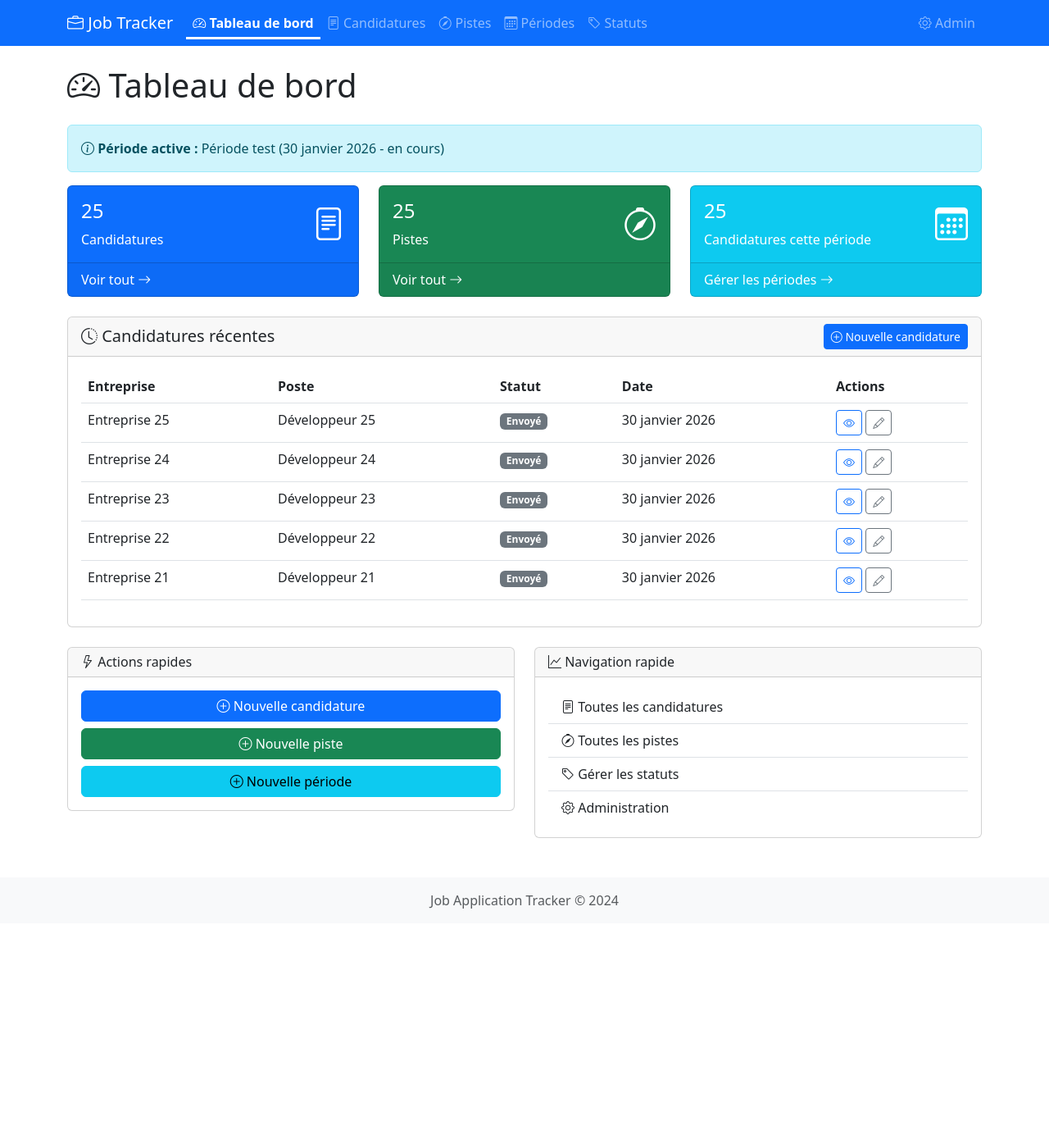
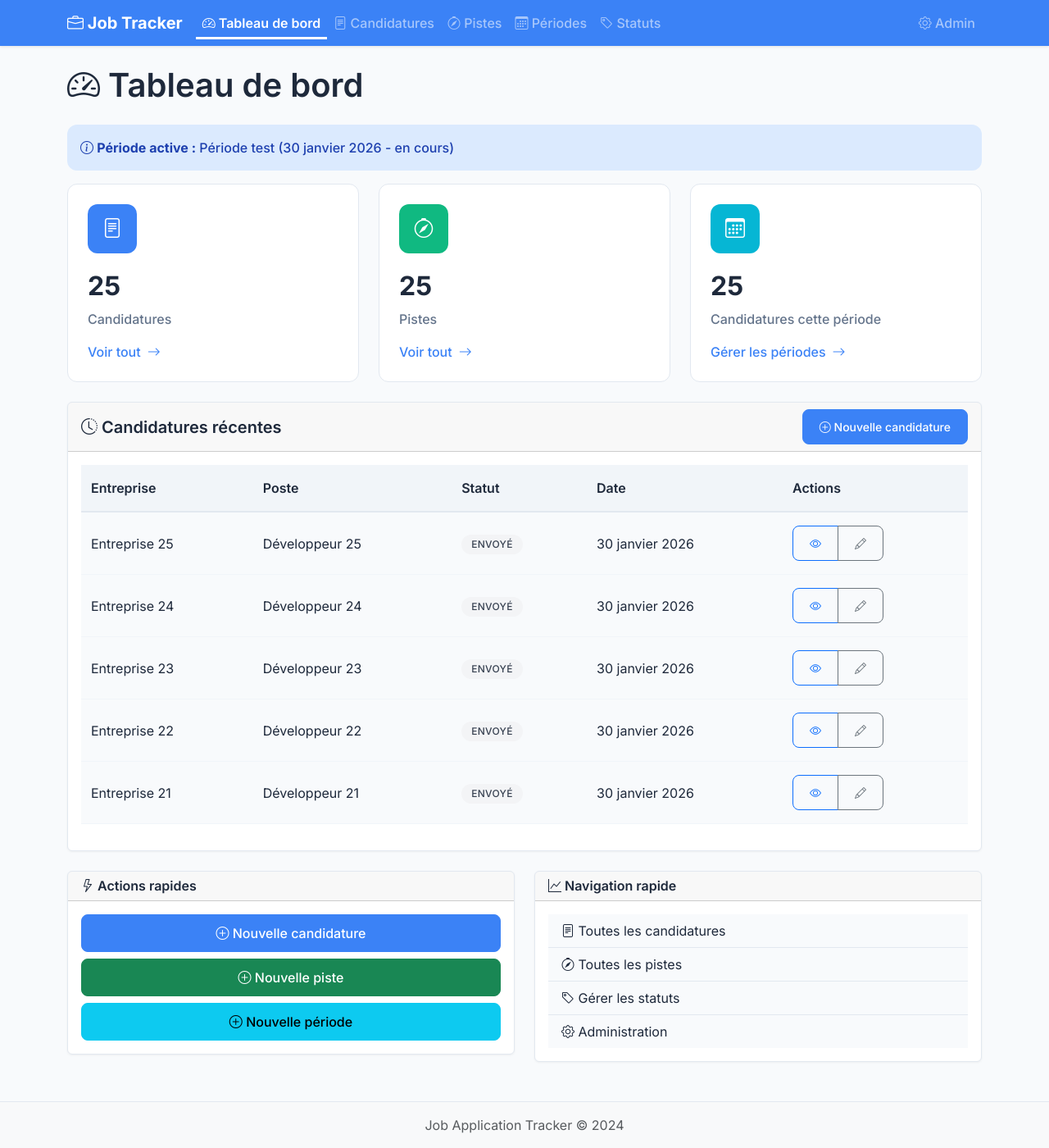
Before and after one commit to RoiBrioche/outils-de-suivis-des-candidatures, a Django app: page / in a window 1280 px wide. Shown: the whole page at 82% size. Before the commit the page ends 1108 px from the top, so only its background shows below. Run offline with Django 5.2, Linux system fonts and the light colour scheme; data comes from the database, SQL or seed files in the repository; both versions use the stored data as it was after the commit.

Commit message:
évolution graphique

```diff
--- a/candidatures/templates/candidatures/base.html
+++ b/candidatures/templates/candidatures/base.html
@@ -1,3 +1,4 @@
+{% load static %}
 <!DOCTYPE html>
 <html lang="fr">
 <head>
@@ -6,21 +7,7 @@
     <title>{% block title %}Job Application Tracker{% endblock %}</title>
     <link href="https://cdn.jsdelivr.net/npm/bootstrap@5.3.0/dist/css/bootstrap.min.css" rel="stylesheet">
     <link href="https://cdn.jsdelivr.net/npm/bootstrap-icons@1.10.0/font/bootstrap-icons.css" rel="stylesheet">
-    <style>
-        .nav-link.active {
-            color: #fff !important;
-            font-weight: bold;
-            border-bottom: 3px solid #fff;
-            padding-bottom: calc(0.5rem - 3px);
-        }
-        .nav-link:hover {
-            background-color: rgba(255,255,255,0.1);
-            border-radius: 0.25rem;
-        }
-        .nav-link.active:hover {
-            background-color: rgba(255,255,255,0.1);
-        }
-    </style>
+    <link href="{% static 'css/style.css' %}" rel="stylesheet">
 </head>
 <body>
     <nav class="navbar navbar-expand-lg navbar-dark bg-primary">
--- a/candidatures/templates/candidatures/dashboard.html
+++ b/candidatures/templates/candidatures/dashboard.html
@@ -27,71 +27,47 @@
 
 <div class="row mb-4">
     <div class="col-md-4">
-        <div class="card text-white bg-primary">
-            <div class="card-body">
-                <div class="d-flex justify-content-between">
-                    <div>
-                        <h4 class="card-title">{{ total_candidatures }}</h4>
-                        <p class="card-text">Candidatures</p>
+        <div class="stats-card">
+            <div class="icon-wrapper icon-primary">
+                <i class="bi bi-file-text"></i>
             </div>
-                    <div class="align-self-center">
-                        <i class="bi bi-file-text fs-1"></i>
-                    </div>
-                </div>
-            </div>
-            <div class="card-footer">
-                <a href="{% url 'candidatures:candidature-list' %}" class="text-white text-decoration-none">
+            <div class="stats-number">{{ total_candidatures }}</div>
+            <div class="stats-label">Candidatures</div>
+            <a href="{% url 'candidatures:candidature-list' %}" class="stats-link">
                 Voir tout <i class="bi bi-arrow-right"></i>
             </a>
         </div>
     </div>
-    </div>
 
     <div class="col-md-4">
-        <div class="card text-white bg-success">
-            <div class="card-body">
-                <div class="d-flex justify-content-between">
-                    <div>
-                        <h4 class="card-title">{{ total_pistes }}</h4>
-                        <p class="card-text">Pistes</p>
+        <div class="stats-card">
+            <div class="icon-wrapper icon-success">
+                <i class="bi bi-compass"></i>
             </div>
-                    <div class="align-self-center">
-                        <i class="bi bi-compass fs-1"></i>
-                    </div>
-                </div>
-            </div>
-            <div class="card-footer">
-                <a href="{% url 'candidatures:piste-list' %}" class="text-white text-decoration-none">
+            <div class="stats-number">{{ total_pistes }}</div>
+            <div class="stats-label">Pistes</div>
+            <a href="{% url 'candidatures:piste-list' %}" class="stats-link">
                 Voir tout <i class="bi bi-arrow-right"></i>
             </a>
         </div>
     </div>
-    </div>
 
     <div class="col-md-4">
-        <div class="card text-white bg-info">
-            <div class="card-body">
-                <div class="d-flex justify-content-between">
-                    <div>
-                        <h4 class="card-title">
+        <div class="stats-card">
+            <div class="icon-wrapper icon-info">
+                <i class="bi bi-calendar3"></i>
+            </div>
+            <div class="stats-number">
                 {% if active_period %}
                     {{ active_period.candidatures.count }}
                 {% else %}
                     0
                 {% endif %}
-                        </h4>
-                        <p class="card-text">Candidatures cette période</p>
             </div>
-                    <div class="align-self-center">
-                        <i class="bi bi-calendar3 fs-1"></i>
-                    </div>
-                </div>
-            </div>
-            <div class="card-footer">
-                <a href="{% url 'candidatures:periode-list' %}" class="text-white text-decoration-none">
+            <div class="stats-label">Candidatures cette période</div>
+            <a href="{% url 'candidatures:periode-list' %}" class="stats-link">
                 Gérer les périodes <i class="bi bi-arrow-right"></i>
             </a>
-            </div>
         </div>
     </div>
 </div>
@@ -126,18 +102,20 @@
                                     <td>{{ candidature.entreprise }}</td>
                                     <td>{{ candidature.poste }}</td>
                                     <td>
-                                        <span class="badge bg-secondary">{{ candidature.statut }}</span>
+                                        <span class="badge badge-custom badge-gray">{{ candidature.statut }}</span>
                                     </td>
                                     <td>{{ candidature.date_candidature }}</td>
                                     <td>
+                                        <div class="btn-group" role="group">
                                             <a href="{% url 'candidatures:candidature-detail' candidature.pk %}"
-                                           class="btn btn-sm btn-outline-primary">
+                                               class="btn btn-sm btn-outline-primary btn-action" title="Voir">
                                                 <i class="bi bi-eye"></i>
                                             </a>
                                             <a href="{% url 'candidatures:candidature-update' candidature.pk %}"
-                                           class="btn btn-sm btn-outline-secondary">
+                                               class="btn btn-sm btn-outline-secondary btn-action" title="Modifier">
                                                 <i class="bi bi-pencil"></i>
                                             </a>
+                                        </div>
                                     </td>
                                 </tr>
                                 {% endfor %}
--- a/job_tracker/settings/base.py
+++ b/job_tracker/settings/base.py
@@ -79,6 +79,9 @@ USE_TZ = True
 
 # Static files (CSS, JavaScript, Images)
 STATIC_URL = 'static/'
+STATICFILES_DIRS = [
+    BASE_DIR / 'static',
+]
 
 # Default primary key field type
 DEFAULT_AUTO_FIELD = 'django.db.models.BigAutoField'
--- /dev/null
+++ b/static/css/style.css
@@ -0,0 +1,353 @@
+/* Modern SaaS Design System for Job Tracker */
+
+/* Import Google Fonts */
+@import url('https://fonts.googleapis.com/css2?family=Inter:wght@300;400;500;600;700&display=swap');
+
+/* CSS Custom Properties (Design System Variables) */
+:root {
+    /* Typography */
+    --font-family-sans-serif: 'Inter', -apple-system, BlinkMacSystemFont, "Segoe UI", Roboto, "Helvetica Neue", Arial, sans-serif;
+    --font-weight-light: 300;
+    --font-weight-normal: 400;
+    --font-weight-medium: 500;
+    --font-weight-semibold: 600;
+    --font-weight-bold: 700;
+
+    /* Color Palette */
+    --body-bg: #F8FAFC;
+    --surface-bg: #FFFFFF;
+    --primary-brand: #3B82F6;
+    --secondary-dark: #1E293B;
+    --text-primary: #1E293B;
+    --text-secondary: #64748B;
+    --text-muted: #94A3B8;
+    --border-color: #E2E8F0;
+    --border-light: #F1F5F9;
+
+    /* Override Bootstrap Colors */
+    --bs-primary: var(--primary-brand);
+    --bs-primary-rgb: 59, 130, 246;
+    --bs-secondary: var(--secondary-dark);
+    --bs-secondary-rgb: 30, 41, 59;
+    --bs-body-bg: var(--body-bg);
+    --bs-body-color: var(--text-primary);
+    --bs-border-color: var(--border-color);
+
+    /* Custom Badge Colors */
+    --badge-blue-bg: #DBEAFE;
+    --badge-blue-text: #1E40AF;
+    --badge-green-bg: #D1FAE5;
+    --badge-green-text: #065F46;
+    --badge-yellow-bg: #FEF3C7;
+    --badge-yellow-text: #92400E;
+    --badge-red-bg: #FEE2E2;
+    --badge-red-text: #991B1B;
+    --badge-gray-bg: #F3F4F6;
+    --badge-gray-text: #374151;
+}
+
+/* Global Styles */
+* {
+    font-family: var(--font-family-sans-serif);
+}
+
+body {
+    background-color: var(--body-bg);
+    color: var(--text-primary);
+    font-weight: var(--font-weight-normal);
+}
+
+/* Typography */
+h1, h2, h3, h4, h5, h6 {
+    font-weight: var(--font-weight-semibold);
+    color: var(--text-primary);
+}
+
+/* Navigation */
+.navbar {
+    background-color: var(--primary-brand) !important;
+    box-shadow: 0 1px 3px rgba(0, 0, 0, 0.1);
+}
+
+.navbar-brand {
+    font-weight: var(--font-weight-bold);
+    font-size: 1.25rem;
+}
+
+.nav-link {
+    font-weight: var(--font-weight-medium);
+    transition: all 0.2s ease;
+}
+
+.nav-link.active {
+    color: #fff !important;
+    font-weight: var(--font-weight-semibold);
+    border-bottom: 3px solid #fff;
+    padding-bottom: calc(0.5rem - 3px);
+}
+
+/* Cards */
+.card {
+    background-color: var(--surface-bg);
+    border: 1px solid var(--border-color);
+    box-shadow: 0 1px 3px rgba(0, 0, 0, 0.05);
+    transition: all 0.2s ease;
+}
+
+.card:hover {
+    box-shadow: 0 4px 6px rgba(0, 0, 0, 0.07);
+}
+
+/* Dashboard Stats Cards */
+.stats-card {
+    background-color: var(--surface-bg);
+    border: 1px solid var(--border-color);
+    border-radius: 0.75rem;
+    padding: 1.5rem;
+    transition: all 0.2s ease;
+    position: relative;
+    overflow: hidden;
+}
+
+.stats-card:hover {
+    transform: translateY(-2px);
+    box-shadow: 0 8px 25px rgba(0, 0, 0, 0.1);
+}
+
+.stats-card .icon-wrapper {
+    width: 60px;
+    height: 60px;
+    border-radius: 0.75rem;
+    display: flex;
+    align-items: center;
+    justify-content: center;
+    font-size: 1.5rem;
+    color: white;
+    margin-bottom: 1rem;
+}
+
+.stats-card .icon-primary { background-color: var(--primary-brand); }
+.stats-card .icon-success { background-color: #10B981; }
+.stats-card .icon-info { background-color: #06B6D4; }
+
+.stats-card .stats-number {
+    font-size: 2rem;
+    font-weight: var(--font-weight-bold);
+    color: var(--text-primary);
+    margin-bottom: 0.25rem;
+}
+
+.stats-card .stats-label {
+    color: var(--text-secondary);
+    font-weight: var(--font-weight-medium);
+    margin-bottom: 1rem;
+}
+
+.stats-card .stats-link {
+    color: var(--primary-brand);
+    text-decoration: none;
+    font-weight: var(--font-weight-medium);
+    display: inline-flex;
+    align-items: center;
+    gap: 0.5rem;
+    transition: gap 0.2s ease;
+}
+
+.stats-card .stats-link:hover {
+    gap: 0.75rem;
+}
+
+/* Tables */
+.table {
+    background-color: var(--surface-bg);
+}
+
+.table thead th {
+    background-color: var(--border-light);
+    border-bottom: 2px solid var(--border-color);
+    font-weight: var(--font-weight-semibold);
+    color: var(--text-primary);
+    padding: 1rem 0.75rem;
+}
+
+.table tbody td {
+    padding: 1rem 0.75rem;
+    vertical-align: middle;
+    border-bottom: 1px solid var(--border-light);
+}
+
+.table tbody tr:hover {
+    background-color: var(--border-light);
+}
+
+/* Action Buttons */
+.btn-action {
+    padding: 0.375rem 0.5rem;
+    border-radius: 0.375rem;
+    font-size: 0.875rem;
+    transition: all 0.2s ease;
+}
+
+.btn-action:hover {
+    transform: translateY(-1px);
+}
+
+/* Badges */
+.badge-custom {
+    padding: 0.375rem 0.75rem;
+    border-radius: 9999px;
+    font-weight: var(--font-weight-medium);
+    font-size: 0.75rem;
+    text-transform: uppercase;
+    letter-spacing: 0.025em;
+}
+
+.badge-blue {
+    background-color: var(--badge-blue-bg);
+    color: var(--badge-blue-text);
+}
+
+.badge-green {
+    background-color: var(--badge-green-bg);
+    color: var(--badge-green-text);
+}
+
+.badge-yellow {
+    background-color: var(--badge-yellow-bg);
+    color: var(--badge-yellow-text);
+}
+
+.badge-red {
+    background-color: var(--badge-red-bg);
+    color: var(--badge-red-text);
+}
+
+.badge-gray {
+    background-color: var(--badge-gray-bg);
+    color: var(--badge-gray-text);
+}
+
+/* Piste Cards */
+.piste-card {
+    background-color: var(--surface-bg);
+    border: 1px solid var(--border-color);
+    border-radius: 1rem;
+    padding: 1.5rem;
+    box-shadow: 0 1px 3px rgba(0, 0, 0, 0.05);
+    transition: all 0.3s ease;
+    height: 100%;
+}
+
+.piste-card:hover {
+    transform: translateY(-5px);
+    box-shadow: 0 10px 25px rgba(0, 0, 0, 0.1);
+}
+
+.piste-card .card-title {
+    font-weight: var(--font-weight-semibold);
+    color: var(--text-primary);
+    margin-bottom: 1rem;
+}
+
+.piste-card .info-row {
+    display: flex;
+    justify-content: space-between;
+    align-items: center;
+    margin-bottom: 0.5rem;
+}
+
+.piste-card .info-label {
+    font-weight: var(--font-weight-medium);
+    color: var(--text-secondary);
+    font-size: 0.875rem;
+}
+
+.piste-card .info-value {
+    color: var(--text-primary);
+    font-weight: var(--font-weight-normal);
+}
+
+/* Forms */
+.form-control, .form-select {
+    background-color: var(--surface-bg);
+    border: 1px solid var(--border-color);
+    color: var(--text-primary);
+    border-radius: 0.5rem;
+    padding: 0.625rem 0.875rem;
+    transition: all 0.2s ease;
+}
+
+.form-control:focus, .form-select:focus {
+    background-color: var(--surface-bg);
+    border-color: var(--primary-brand);
+    box-shadow: 0 0 0 3px rgba(59, 130, 246, 0.1);
+    color: var(--text-primary);
+}
+
+.form-label {
+    font-weight: var(--font-weight-medium);
+    color: var(--text-primary);
+    margin-bottom: 0.5rem;
+}
+
+/* Buttons */
+.btn {
+    font-weight: var(--font-weight-medium);
+    border-radius: 0.5rem;
+    padding: 0.625rem 1.25rem;
+    transition: all 0.2s ease;
+}
+
+.btn-primary {
+    background-color: var(--primary-brand);
+    border-color: var(--primary-brand);
+}
+
+.btn-primary:hover {
+    background-color: #2563EB;
+    border-color: #2563EB;
+    transform: translateY(-1px);
+}
+
+.btn-outline-primary:hover {
+    transform: translateY(-1px);
+}
+
+/* Footer */
+footer {
+    background-color: var(--surface-bg) !important;
+    border-top: 1px solid var(--border-color);
+}
+
+/* Alerts */
+.alert {
+    border-radius: 0.75rem;
+    border: none;
+    font-weight: var(--font-weight-medium);
+}
+
+.alert-info {
+    background-color: var(--badge-blue-bg);
+    color: var(--badge-blue-text);
+}
+
+.alert-warning {
+    background-color: var(--badge-yellow-bg);
+    color: var(--badge-yellow-text);
+}
+
+/* Responsive adjustments */
+@media (max-width: 768px) {
+    .stats-card {
+        margin-bottom: 1rem;
+    }
+
+    .table-responsive {
+        font-size: 0.875rem;
+    }
+
+    .btn-action {
+        padding: 0.25rem 0.375rem;
+        font-size: 0.75rem;
+    }
+}
```
Also changed, not shown: candidatures/templates/candidatures/candidature_list.html (+9 -9 lines), candidatures/templates/candidatures/piste_list.html (+40 -21 lines), db_test.sqlite3. Lines whose indentation alone changed are shown as unchanged.
